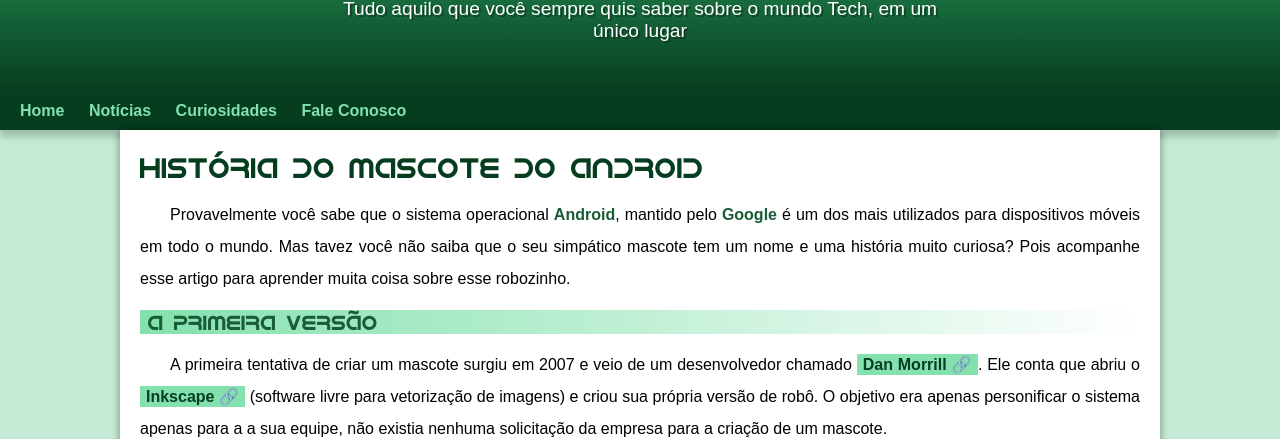
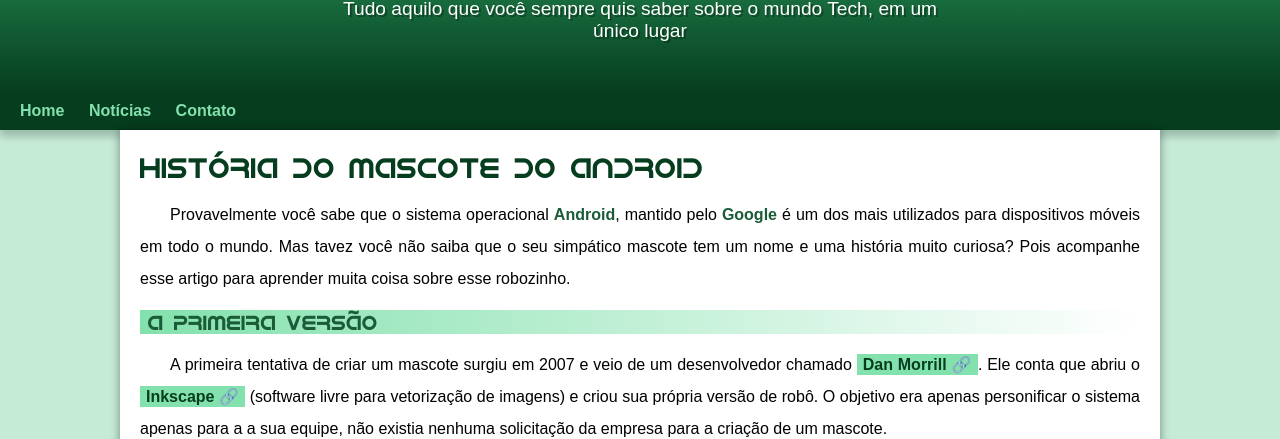
Before and after one commit to lucasllimati/projeto-android-site-cursoemvideo, a plain HTML site: page index.html in a window 1280 px wide. Shown: the part 119-558 px from the top of the page. Drawn offline with Linux system fonts and the light colour scheme.

Commit message:
Diminuir menu

```diff
--- a/index.html
+++ b/index.html
@@ -17,8 +17,8 @@
     <nav>
         <a href="#">Home</a>
         <a href="#">Notícias</a>
-        <a href="#">Curiosidades</a>
-        <a href="#">Fale Conosco</a>
+        <!-- <a href="#">Curiosidades</a> -->
+        <a href="#">Contato</a>
     </nav>
 
     <main>
```
